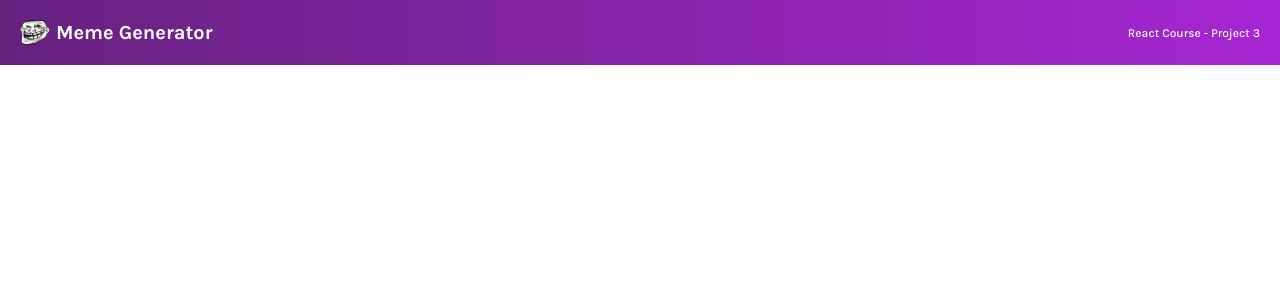
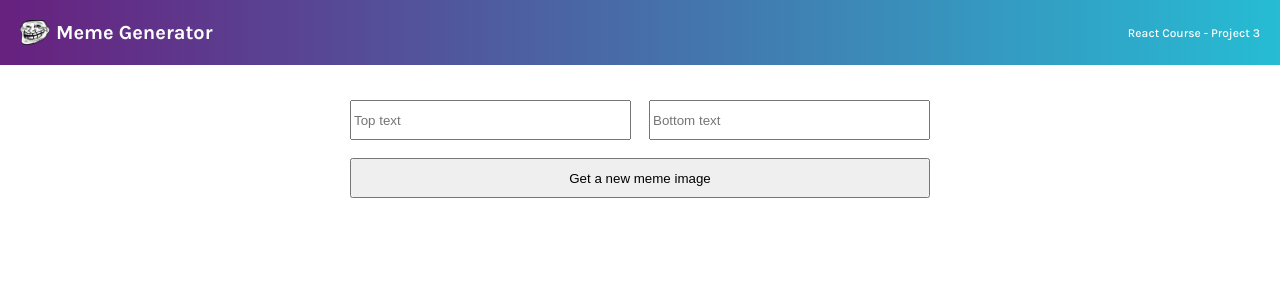
Before and after one commit to uzairahmednasir/meme-generator, a React app: page / in a window 1280 px wide. Shown: the top 300 px of the page. Built offline with nearby package versions, Linux system fonts and the light colour scheme; the HTML template or start-up script is replaced by a standard one.

Commit message:
htmlWebpackPlugin

```diff
--- a/package.json
+++ b/package.json
@@ -17,6 +17,7 @@
     "@babel/preset-react": "^7.17.12",
     "babel-loader": "^8.2.5",
     "css-loader": "^6.7.1",
+    "html-webpack-plugin": "^5.5.0",
     "mini-css-extract-plugin": "^2.6.0",
     "sass": "^1.52.1",
     "sass-loader": "^13.0.0",
--- a/src/components/App.jsx
+++ b/src/components/App.jsx
@@ -1,11 +1,13 @@
+import "../styles/index.scss"
 import Header from "./Header"
-import "../styles/index.scss"
+import Meme from "./Meme"
 
 
 export default function App() {
     return (
         <>
             <Header />
+            <Meme />
         </>
     )
 }
--- a/src/components/Meme.jsx
+++ b/src/components/Meme.jsx
@@ -1,6 +1,23 @@
 export default function Meme() {
     return (
-        <>
-        </>
+        <main>
+            <form className="form">
+                <input
+                    type="text"
+                    placeholder="Top text"
+                    className="form__input"
+                />
+                <input
+                    type="text"
+                    placeholder="Bottom text"
+                    className="form__input"
+                />
+                <button
+                    className="form__btn"
+                    type="submit">
+                    Get a new meme image
+                </button>
+            </form>
+        </main>
     )
 }
--- /dev/null
+++ b/src/index.html
@@ -0,0 +1,14 @@
+<!DOCTYPE html>
+<html lang="en">
+<head>
+    <meta charset="UTF-8">
+    <meta http-equiv="X-UA-Compatible" content="IE=edge">
+    <meta name="viewport" content="width=device-width, initial-scale=1.0">
+    <link rel="stylesheet" href="main.css">
+    <title>Meme Generator</title>
+</head>
+<body>
+    <div id="root"></div>
+    <script src="main.js"></script>
+</body>
+</html>
--- /dev/null
+++ b/src/styles/_form.scss
@@ -0,0 +1,15 @@
+main {
+    width: 650px;
+    padding: 35px;
+    margin: auto;
+}
+
+.form {
+    display: grid;
+    grid-template: 40px 40px / 1fr 1fr;
+    gap: 18px;
+}
+
+.form__btn {
+    grid-column: 1 / -1;
+}
--- a/src/styles/_header.scss
+++ b/src/styles/_header.scss
@@ -2,7 +2,7 @@
     display: flex;
     align-items: center;
     height: 65px;
-    background: linear-gradient(90deg, #672280 1.18%, #A626D3 100%);
+    background: linear-gradient(90deg, #672280 1.18%, #26bcd3 100%);
     color: white;
     padding: 20px;
 }
--- a/src/styles/index.scss
+++ b/src/styles/index.scss
@@ -1,2 +1,3 @@
 @use "global";
 @use "header";
+@use "form";
--- a/webpack.config.js
+++ b/webpack.config.js
@@ -1,3 +1,4 @@
+const HtmlWebpackPlugin = require("html-webpack-plugin")
 const MiniCssExtractPlugin = require("mini-css-extract-plugin")
 
 module.exports = {
@@ -23,7 +24,10 @@ module.exports = {
         ],
     },
 
-    plugins: [new MiniCssExtractPlugin()],
+    plugins: [
+        new MiniCssExtractPlugin(),
+        new HtmlWebpackPlugin(),
+    ],
 
     resolve: {
         extensions: [".js", ".jsx"]
```
Also changed, not shown: 1 other file (tests, documents, lock files or other folders).
